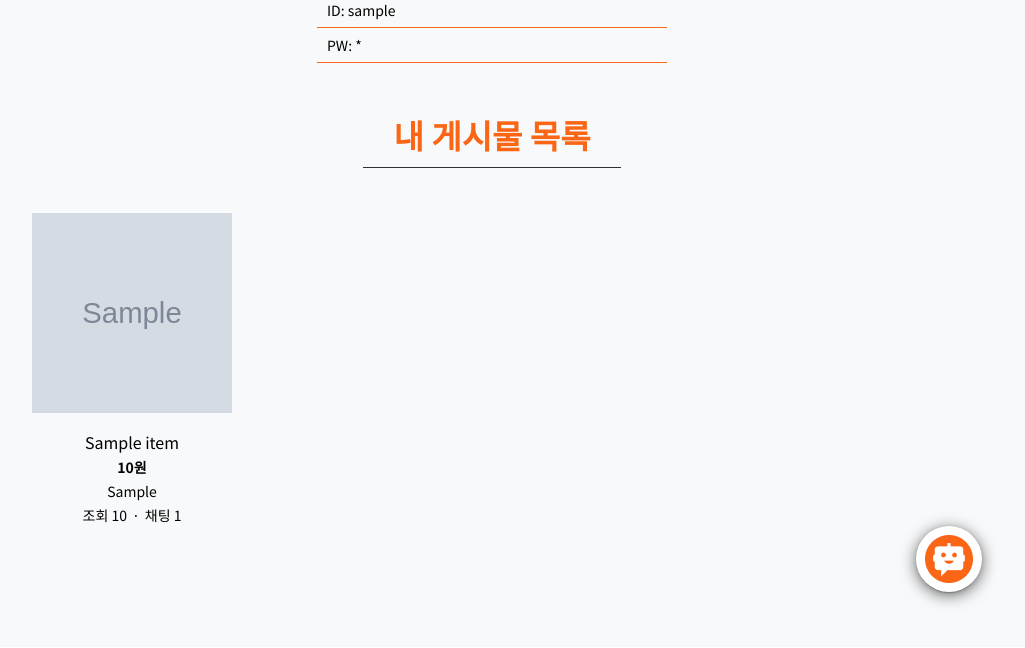
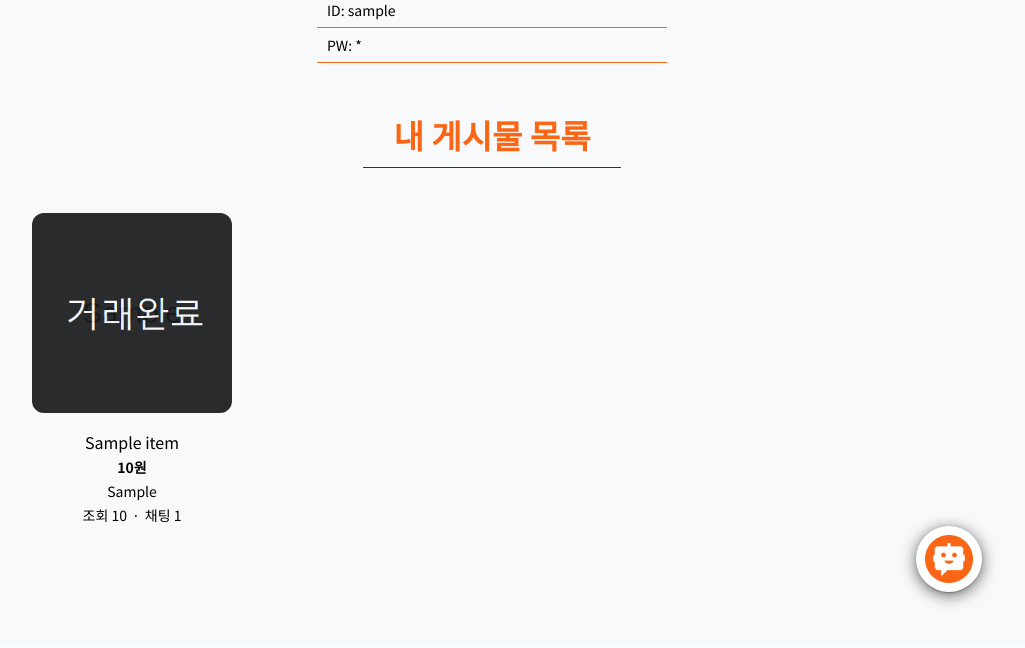
Before and after one commit to Dani8175/merchant_django, a Django app: page /account/ in a window 1280 px wide. Shown: the part 158-806 px from the top of the page, without its empty margins (148-1173 px from the left). Run offline with Django 4.2, Linux system fonts and the light colour scheme; a user stored in the database is signed in; tables that the repository leaves empty hold one stand-in row (values such as "Sample post"); grey boxes marked "Sample" are stand-in pictures; parts of the project's set-up code (start-up, migrations or seed data) failed here and were passed over.

Commit message:
내정보 판매완료 오버레이

```diff
--- a/merchant_django/carrot_app/static/css/account.css
+++ b/merchant_django/carrot_app/static/css/account.css
@@ -81,3 +81,23 @@ button {
     display: flex;
     justify-content: center;
 }
+
+.pic {
+    position: relative;
+    z-index: 1;
+    object-fit: cover;
+    width: 100%;
+    height: 100%;
+    border-radius: 12px;
+}
+
+.overlay-image {
+    position: absolute;
+    object-fit: cover;
+    height: 200px;
+    border-radius: 12px;
+    top: 371px;
+    z-index: 2;
+    opacity: 0.8;
+    display: none; /* 초기에는 겹치는 이미지를 숨김 */
+  }
--- a/merchant_django/carrot_app/templates/account.html
+++ b/merchant_django/carrot_app/templates/account.html
@@ -105,15 +105,16 @@
                         <li class="post_card" style="display: flex; align-items: center; margin-right: 20px;">
                                 <a href="{% url 'trade_post' item_id=post.item_id %}" style="color: black; text-decoration: none;">
                                 <img src="{{ MEDIA_URL }}{{ post.image_url }}" alt="{{ post.title }}" class="pic" style="padding-top:0">
-                                {% comment %} <img src="{% static "img/end-post.png" %}" class=""> {% endcomment %}
+                                <img src="{% static "img/end.png" %}" class="overlay-image" id="overlay-image-{{ post.item_id }}">
+                                {% if post.is_end %}
                                 <script>
-                                    var overlay = document.querySelector('#overlay-{{ post.id }}');
-                                    {% if post.is_end %}
-                                        overlay.style.display = 'block';
-                                    {% else %}
-                                        overlay.style.display = 'none';
-                                    {% endif %}
+                                  document.querySelector('#overlay-image-{{ post.item_id }}').style.display = 'block';
                                 </script>
+                                {% else %}
+                                <script>
+                                  document.querySelector('#overlay-image-{{ post.item_id }}').style.display = 'none';
+                                </script>
+                                {% endif %}
                             <div class="card-info-box" style="text-align: center; margin:20px;">
                                 <h5>{{ post.title }}</h5>
                                 <p class="bold">{{ post.price |intcomma}}원</p>
```
